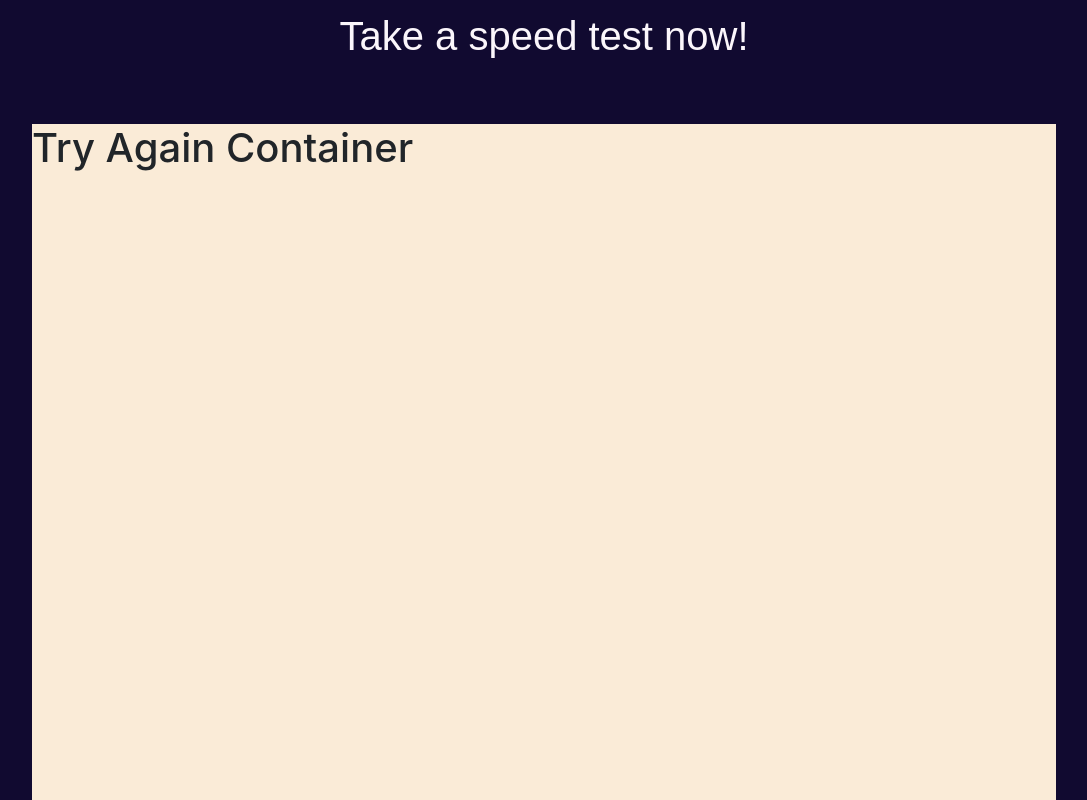
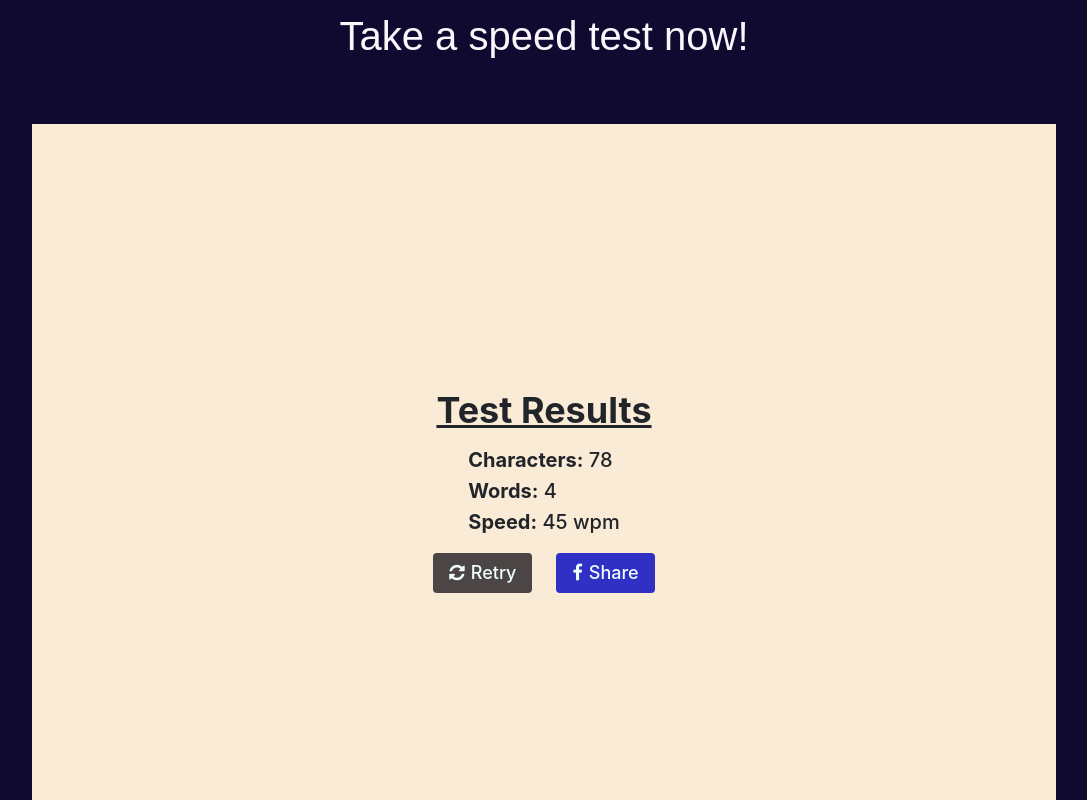
Before and after one commit to vighnesh777/myflash, a React app: page / in a window 1280 px wide. Shown: the part 780-1580 px from the top of the page, without its empty margins (96-1183 px from the left). Built offline with nearby package versions, Linux system fonts and the light colour scheme; a web font is replaced by a local one.

Commit message:
Done Till Tryagain button animation

```diff
--- a/src/TestContainer/TestContainer.css
+++ b/src/TestContainer/TestContainer.css
@@ -13,4 +13,5 @@
     flex-grow: 1;
     display:flex ;
     flex-direction: column;
+    justify-content: center;
 }
--- a/src/TestContainer/TestContainer.js
+++ b/src/TestContainer/TestContainer.js
@@ -1,4 +1,5 @@
 import React from 'react';
+import Tryagain from '../Tryagain/Tryagain';
 import "./TestContainer.css"
 
 const TestContainer = ({
@@ -8,7 +9,7 @@ const TestContainer = ({
         <div className="TC">
             <div className="TAC">
                 <h1>
-                    Try Again Container
+                    <Tryagain words={words} characters={characters} wpm={wpm} />
                 </h1>
             </div>
         </div>
--- /dev/null
+++ b/src/Tryagain/Tryagain.css
@@ -0,0 +1,47 @@
+.TAC{
+    display: flex;
+    flex-direction: column;
+    justify-content: center;
+    align-items: center;
+}
+.TAC>h1>b{
+    text-decoration: underline;
+    font-size: 36px;
+    margin: 0;
+    margin-bottom: 20px;
+}
+.RC>p{
+    font-size: 20px;
+    margin: 7px;
+}
+.button{
+    position: relative;
+    margin: 12px;
+    border: none;
+    border-radius: 4px;
+    min-width: 64px;
+    padding: 2px 16px;
+    vertical-align: middle;
+    color: azure;
+    box-shadow: 0 1px 3px rgba(15, 15, 15, 0.12) 0 1px 2px rgba(0,0,0,0.27);
+    font-size: 18px;
+    font-weight: 500;
+    line-height: 36px;
+    cursor: pointer;
+    transition: background-color 0.2s;
+}
+.share{
+    background-color: rgb(48, 48, 196);
+}
+.retry{
+    background-color: rgb(75, 69, 69);
+}
+.retry:hover,.retry:focus{
+    background-color: rgb(36, 31, 31);
+}
+.share:hover,.share:focus{
+    background-color: rgb(70, 70, 255);
+}
+i{
+    margin-right: 6px;
+}
--- /dev/null
+++ b/src/Tryagain/Tryagain.js
@@ -0,0 +1,28 @@
+import React from 'react';
+import "./Tryagain.css"
+
+const Tryagain = ({ words, characters, wpm }) => {
+    return (
+        <div class="TAC">
+            <h1><b>Test Results</b></h1>
+            <div className="RC">
+                <p>
+                    <b>Characters:</b> {characters}
+                </p>
+                <p>
+                    <b>Words:</b> {words}
+                </p>
+                <p>
+                    <b>Speed:</b> {wpm} wpm
+                </p>
+            </div>
+            <div>
+                <button className="button retry"><i class="fa fa-refresh"></i>Retry</button>
+                <button className="button share" onClick={() => { window.open("https://www.facebook.com/sharer/sharer.php?u=myflashtype.herokuapp.com", "facebook-share-dailog", "width=800,height=600"); }}>
+                    <i class="fa fa-facebook"></i>Share</button>
+            </div>
+        </div>
+    );
+};
+
+export default Tryagain;
```
